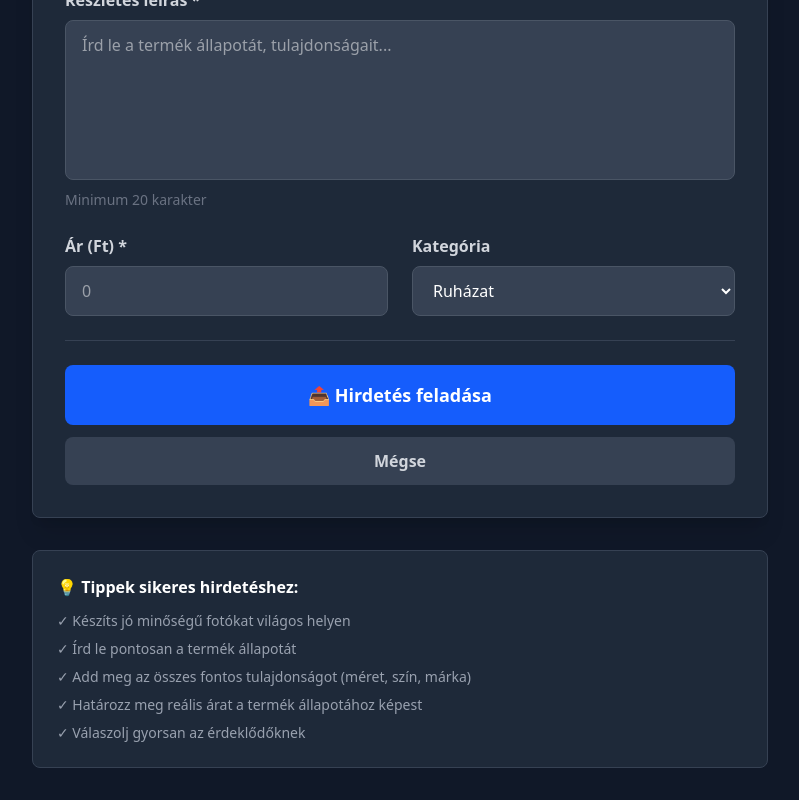
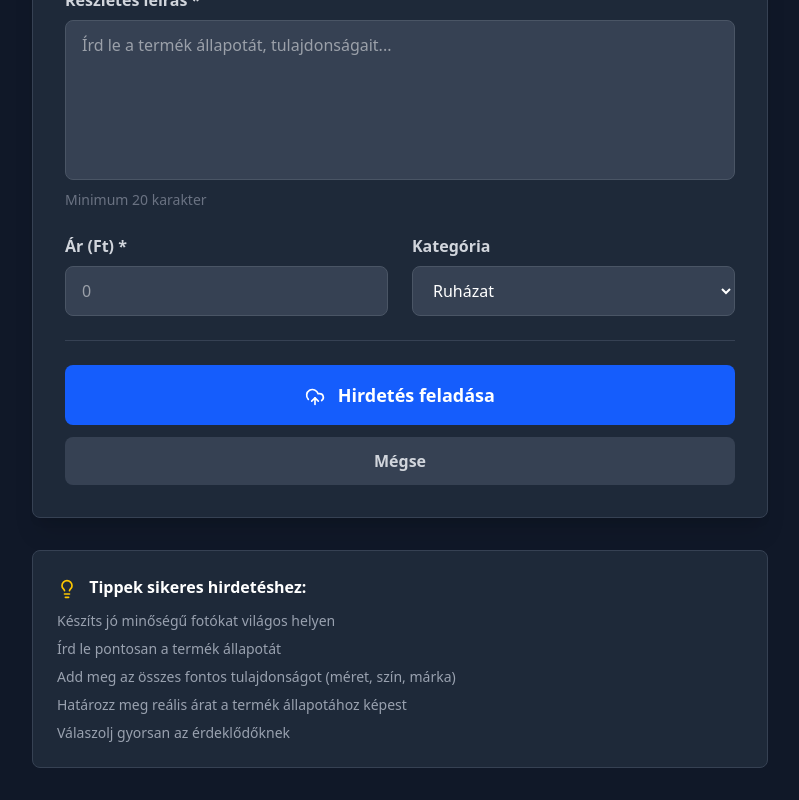
Before and after one commit to pollak-vizsgaremek/Bellora, a React (Vite) app in the folder frontend/: page /new-item in a window 1280 px wide. Shown: the part 604-1404 px from the top of the page, without its empty margins (240-1039 px from the left). Built offline with nearby package versions, Linux system fonts and the light colour scheme; no server answers; sample sign-in values are in the browser's storage.

Commit message:
emojis to lucide-react icons

```diff
--- a/frontend/src/pages/MyItems.jsx
+++ b/frontend/src/pages/MyItems.jsx
@@ -13,6 +13,8 @@ import {
   Clock,
   DollarSign,
   Box,
+  Image,
+  XCircle,
 } from "lucide-react";
 
 export default function MyItems() {
@@ -132,7 +134,9 @@ export default function MyItems() {
           </div>
         ) : items.length === 0 ? (
           <div className="text-center py-12 md:py-20 bg-gray-800/60 backdrop-blur-lg rounded-2xl border border-gray-700 px-4">
-            <div className="text-4xl md:text-6xl mb-3 md:mb-4">📦</div>
+            <div className="mb-3 md:mb-4">
+              <Package className="w-16 h-16 md:w-24 md:h-24 text-blue-200 mx-auto" />
+            </div>
             <h3 className="text-xl md:text-2xl font-bold text-white mb-2">
               Még nincs hirdetésed
             </h3>
@@ -143,7 +147,7 @@ export default function MyItems() {
               onClick={() => navigate("/new-item")}
               className="bg-blue-600 text-white px-6 md:px-8 py-2.5 md:py-3 rounded-lg hover:bg-blue-700 font-semibold transition text-sm md:text-base"
             >
-              ➕ Első hirdetés feladása
+              <Plus className="inline-block mr-2 w-4 h-4 md:w-5 md:h-5" /> Első hirdetés feladása
             </button>
           </div>
         ) : (
@@ -163,11 +167,11 @@ export default function MyItems() {
                     />
                   ) : (
                     <div className="w-full h-56 bg-gradient-to-br from-gray-700 to-gray-800 flex items-center justify-center">
-                      <span className="text-gray-500 text-5xl">🖼️</span>
+                      <Image className="text-gray-500 w-20 h-20" />
                     </div>
                   )}
 
-                  {/* Státusz badge */}
+
                   <div className="absolute top-3 right-3">
                     <span
                       className={`px-3 py-1 rounded-full text-xs font-bold ${
@@ -178,11 +182,19 @@ export default function MyItems() {
                           : "bg-yellow-500 text-black"
                       }`}
                     >
-                      {item.status === "available"
-                        ? "✓ Elérhető"
-                        : item.status === "sold"
-                        ? "✓ Eladva"
-                        : "⏳ Foglalt"}
+                      {item.status === "available" ? (
+                        <>
+                          <CheckCircle className="inline-block w-3.5 h-3.5 mr-1 text-white" /> Elérhető
+                        </>
+                      ) : item.status === "sold" ? (
+                        <>
+                          <XCircle className="inline-block w-3.5 h-3.5 mr-1 text-white" /> Eladva
+                        </>
+                      ) : (
+                        <>
+                          <Clock className="inline-block w-3.5 h-3.5 mr-1 text-black" /> Foglalt
+                        </>
+                      )}
                     </span>
                   </div>
                 </div>
--- a/frontend/src/pages/NewItem.jsx
+++ b/frontend/src/pages/NewItem.jsx
@@ -4,6 +4,7 @@ import { useAuth } from '../hooks/useAuth';
 import { useAlert } from '../context/AlertContext';
 import api from '../services/api';
 import Navbar from '../components/Navbar';
+import { UploadCloud, Lightbulb } from 'lucide-react';
 
 export default function NewItem() {
     const { user } = useAuth();
@@ -165,7 +166,13 @@ export default function NewItem() {
                             disabled={loading}
                             className="w-full bg-blue-600 text-white py-3 md:py-4 rounded-lg hover:bg-blue-700 font-bold text-base md:text-lg transition disabled:opacity-50 disabled:cursor-not-allowed"
                         >
-                            {loading ? 'Feltöltés...' : '📤 Hirdetés feladása'}
+                            {loading ? (
+                                'Feltöltés...'
+                            ) : (
+                                <>
+                                    <UploadCloud className="inline-block mr-2 w-5 h-5" /> Hirdetés feladása
+                                </>
+                            )}
                         </button>
                         <button
                             type="button"
@@ -178,13 +185,13 @@ export default function NewItem() {
                 </form>
 
                 <div className="mt-8 bg-gray-800 p-6 rounded-lg border border-gray-700">
-                    <h3 className="text-white font-bold mb-3">💡 Tippek sikeres hirdetéshez:</h3>
+                    <h3 className="text-white font-bold mb-3"><Lightbulb className="inline-block mr-2 w-5 h-5 text-yellow-400" /> Tippek sikeres hirdetéshez:</h3>
                     <ul className="text-gray-400 space-y-2 text-sm">
-                        <li>✓ Készíts jó minőségű fotókat világos helyen</li>
-                        <li>✓ Írd le pontosan a termék állapotát</li>
-                        <li>✓ Add meg az összes fontos tulajdonságot (méret, szín, márka)</li>
-                        <li>✓ Határozz meg reális árat a termék állapotához képest</li>
-                        <li>✓ Válaszolj gyorsan az érdeklődőknek</li>
+                        <li>Készíts jó minőségű fotókat világos helyen</li>
+                        <li>Írd le pontosan a termék állapotát</li>
+                        <li>Add meg az összes fontos tulajdonságot (méret, szín, márka)</li>
+                        <li>Határozz meg reális árat a termék állapotához képest</li>
+                        <li>Válaszolj gyorsan az érdeklődőknek</li>
                     </ul>
                 </div>
             </div>
--- a/frontend/src/pages/Register.jsx
+++ b/frontend/src/pages/Register.jsx
@@ -148,7 +148,7 @@ export default function Register() {
               ) : (
                 <>
                   <UserPlus size={20} />
-                  <span>Ingyen regisztráció</span>
+                  <span>Regisztráció</span>
                 </>
               )}
             </button>
```
Also changed, not shown: 1 other file (tests, documents, lock files or other folders).
